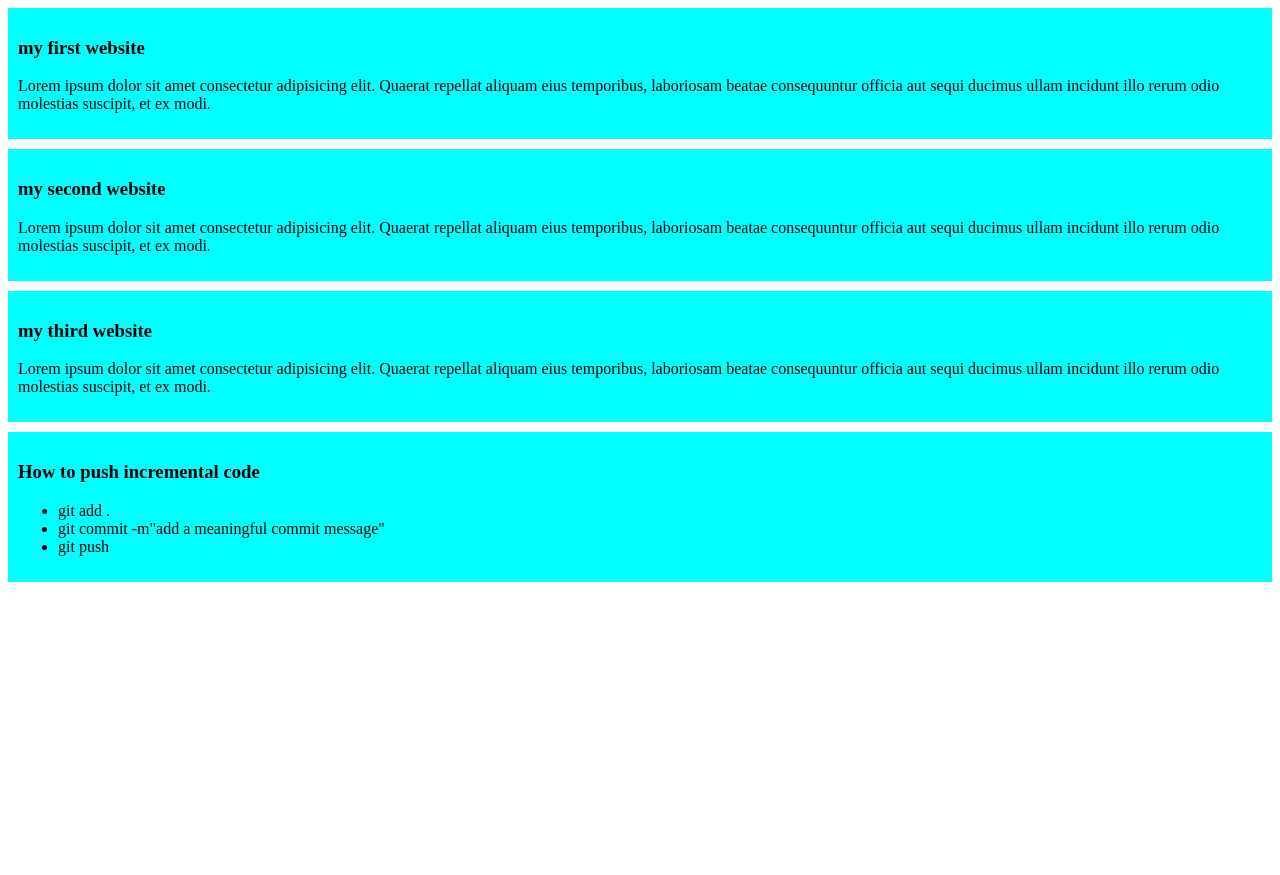
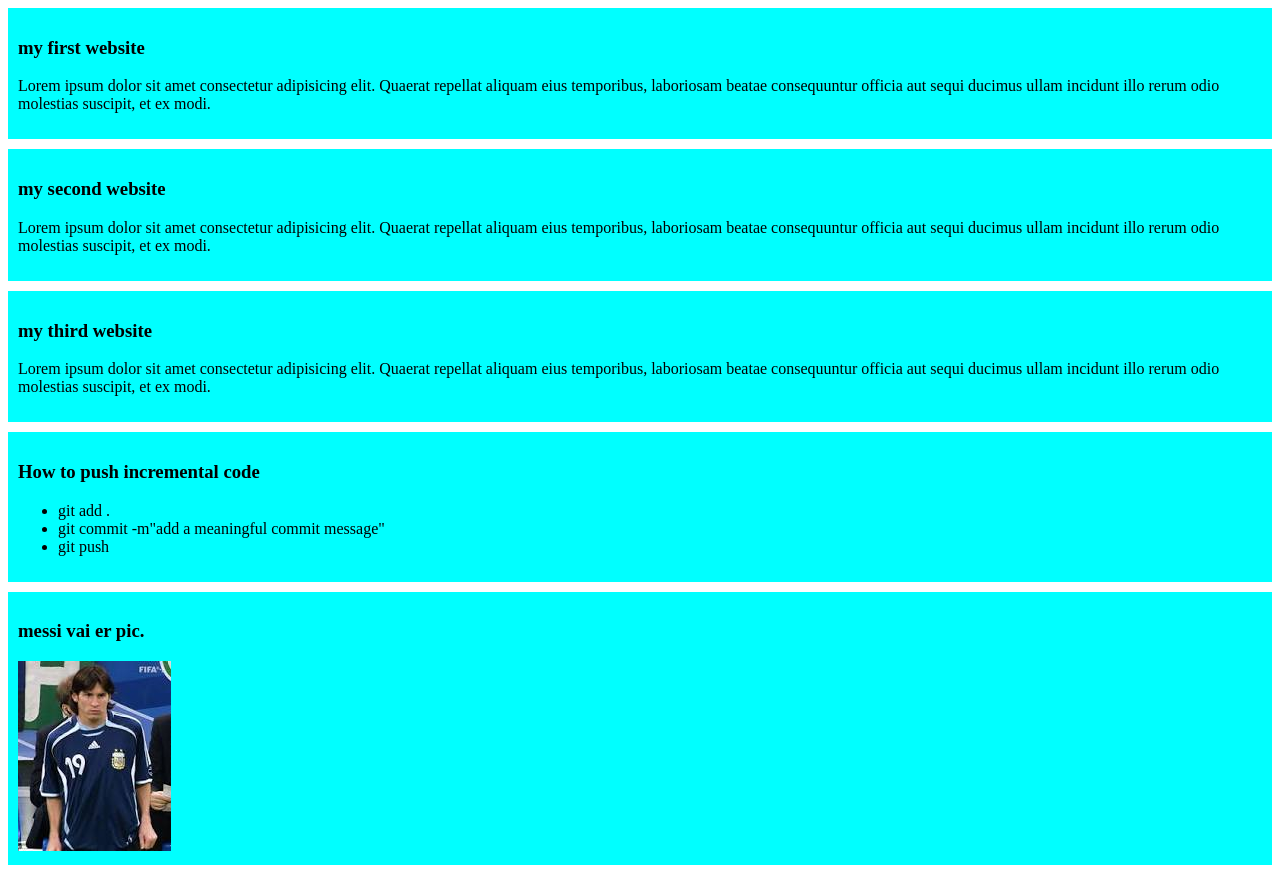
Before and after one commit to shihab027/my-simple-website, a plain HTML site: page index.html in a window 1280 px wide. Before the commit the page ends 800 px from the top, so only its background shows below. Drawn offline with Linux system fonts and the light colour scheme.

Commit message:
added messi pic

```diff
--- a/index.html
+++ b/index.html
@@ -27,5 +27,9 @@
             <li>git push</li>
         </ul>
     </div>
+    <div>
+        <h3>messi vai er pic.</h3>
+        <img src="images/messi2.jfif" alt="">
+    </div>
 </body>
 </html>
```
Also changed, not shown: images/messi2.jfif (added).
